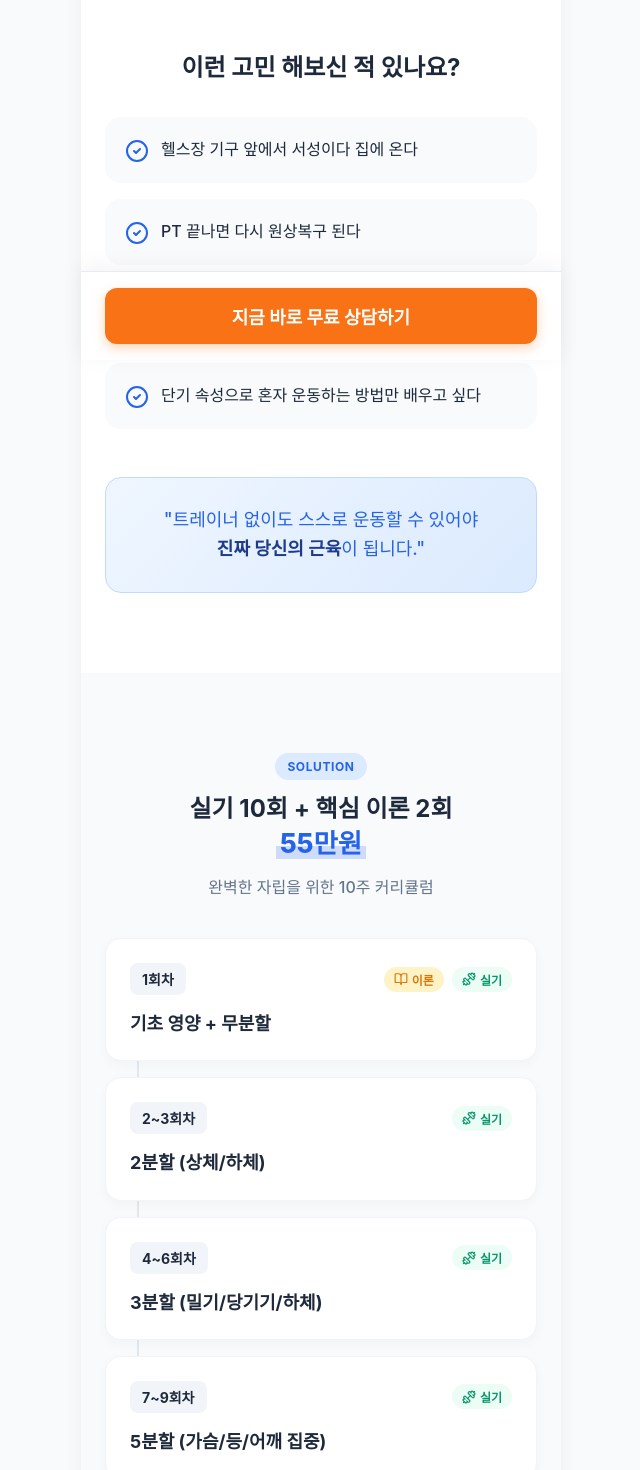
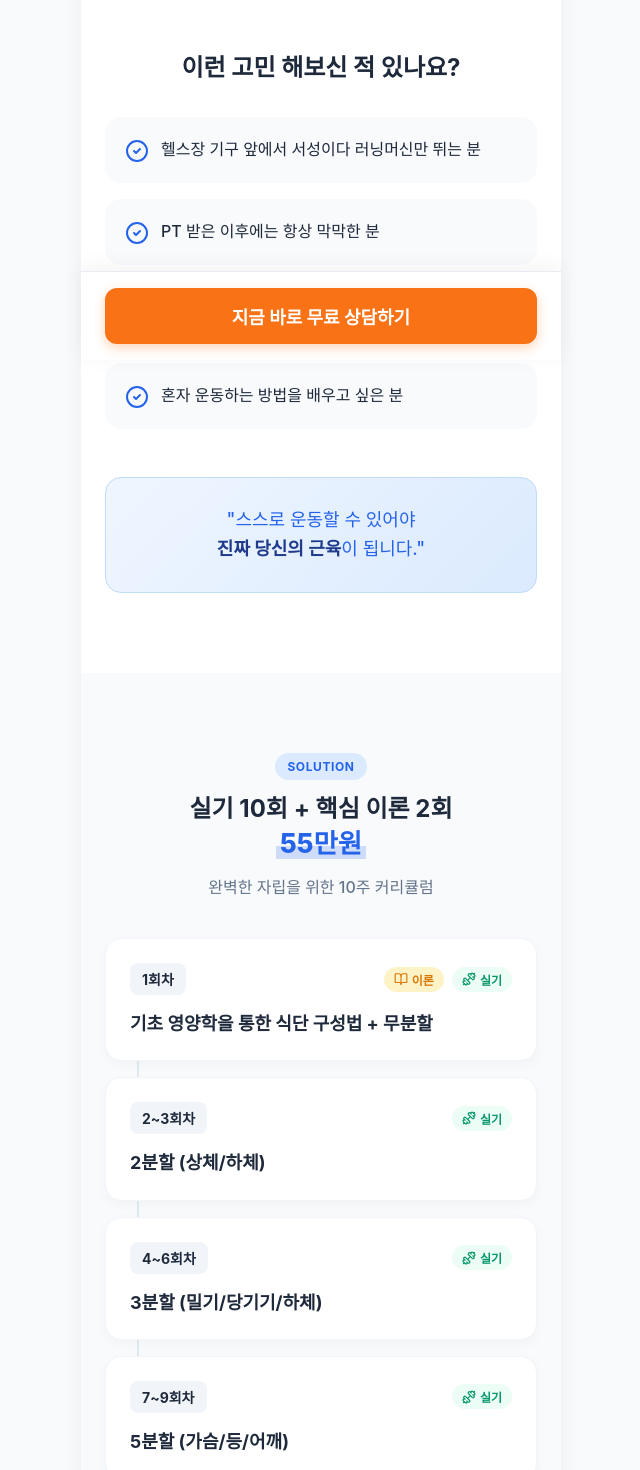
Before and after one commit to pinguswag/pt, a React (Vite) app: page / in a window 1280 px wide. Shown: the part 440-1910 px from the top of the page, without its empty margins (319-959 px from the left). Built offline with nearby package versions, Linux system fonts and the light colour scheme; a web font is replaced by a local one.

Commit message:
Update curriculum and problem section content

```diff
--- a/src/components/CurriculumSection.jsx
+++ b/src/components/CurriculumSection.jsx
@@ -6,7 +6,7 @@ const CurriculumSection = () => {
   const curriculum = [
     {
       session: "1회차",
-      title: "기초 영양 + 무분할",
+      title: "기초 영양학을 통한 식단 구성법 + 무분할",
       type: "both",
     },
     {
@@ -21,12 +21,12 @@ const CurriculumSection = () => {
     },
     {
       session: "7~9회차",
-      title: "5분할 (가슴/등/어깨 집중)",
+      title: "5분할 (가슴/등/어깨)",
       type: "practical",
     },
     {
       session: "10회차",
-      title: "독립 루틴 설계 + QnA",
+      title: "나에게 맞는 분할 설정법 + 팔",
       type: "both",
     },
   ];
--- a/src/components/ProblemSection.jsx
+++ b/src/components/ProblemSection.jsx
@@ -4,10 +4,10 @@ import "./ProblemSection.css";
 
 const ProblemSection = () => {
   const problems = [
-    "헬스장 기구 앞에서 서성이다 집에 온다",
-    "PT 끝나면 다시 원상복구 된다",
-    "유튜브 따라 해도 자세가 맞는지 모르겠다",
-    "단기 속성으로 혼자 운동하는 방법만 배우고 싶다",
+    "헬스장 기구 앞에서 서성이다 러닝머신만 뛰는 분",
+    "PT 받은 이후에는 항상 막막한 분",
+    "올바른 자세가 맞는지 모르겠는 분",
+    "혼자 운동하는 방법을 배우고 싶은 분",
   ];
 
   return (
@@ -26,7 +26,7 @@ const ProblemSection = () => {
 
         <div className="highlight-box">
           <p className="highlight-text">
-            "트레이너 없이도 스스로 운동할 수 있어야
+            "스스로 운동할 수 있어야
             <br />
             <strong>진짜 당신의 근육</strong>이 됩니다."
           </p>
```
